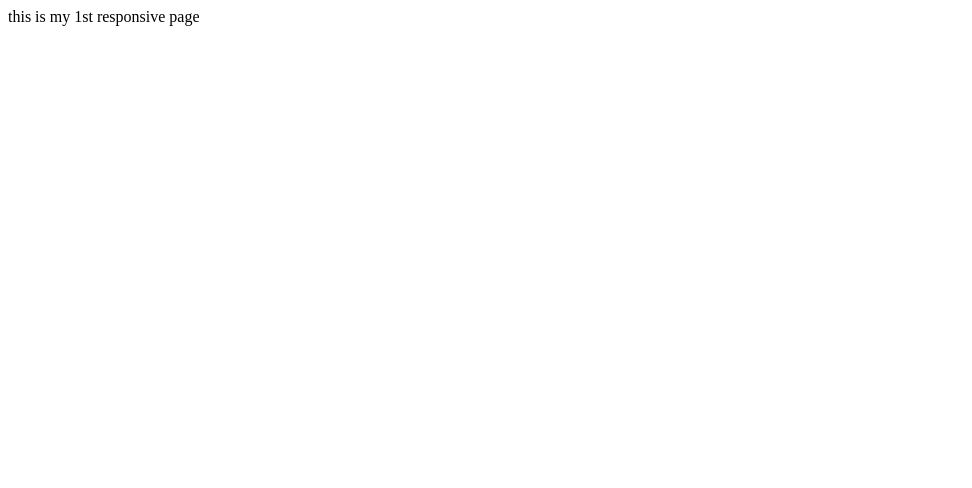
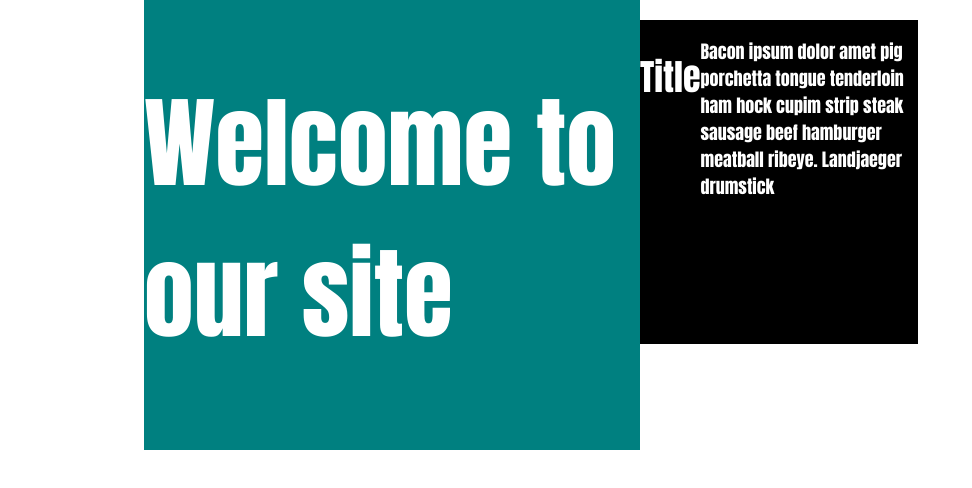
Before and after one commit to brightonyoung/1st-Responsive-Page-2, a plain HTML site: page index.html in a window 1280 px wide. Shown: the whole page, without its empty margins (0-972 px from the left). Drawn offline with Linux system fonts and the light colour scheme.

Commit message:
second commit

```diff
--- a/index.html
+++ b/index.html
@@ -2,10 +2,17 @@
     <head>
         <meta charset="UTF-8">
         <meta name="viewport" content="width=device-width, initial-scale=1.0">
-    <title>Document</title>
+        <meta http-equiv="X-UA-Compatible" content="ie=edge">
         <link rel="stylesheet" href="./style.css">
+        <title>1st Responsive Page</title>
     </head>
     <body>
-    this is my 1st responsive page
+        <main>
+            <h1>Welcome to our site</h1>
+        </main>
+        <section>
+            <h2 class="item1">Title</h2>
+            <p class="item2">Bacon ipsum dolor amet pig porchetta tongue tenderloin ham hock cupim strip steak sausage beef hamburger meatball ribeye. Landjaeger drumstick</p>
+        </section>
     </body>
 </html>
--- a/style.css
+++ b/style.css
@@ -1,3 +1,47 @@
 body {
+    display: grid;
+    grid-template-columns: 50% 50%;
+    grid-template-rows: 25% 25% 25% 25%;
+    width: 992px;
+    margin: 0 auto;
+  }
 
-}
+main {
+    margin: 0 auto;
+    height: 450px;
+    background-color: teal;
+    color: white;
+    font-family: Impact, Haettenschweiler, 'Arial Narrow Bold', sans-serif;
+    font-size: 50px;
+    justify-content: center;
+    display: flex;
+    flex-direction: row;
+  }
+
+section {
+    display: flex;
+    height: 324px;
+    width: 278px;
+    flex-direction: row;
+    justify-content: space-between;
+    margin: 20px 0;
+    background-color: black;
+    color: white;
+    font-family: Impact, Haettenschweiler, 'Arial Narrow Bold', sans-serif;
+    }
+
+h2 {
+      font-size: 36px
+    }
+
+p {
+      font-size: 18px
+    }
+
+.item1 {
+      grid-row: 1 / span 3;
+    }
+
+.item2 {
+      grid-row: 1 / span 3;
+    }
```
Lines whose indentation alone changed are shown as unchanged.
